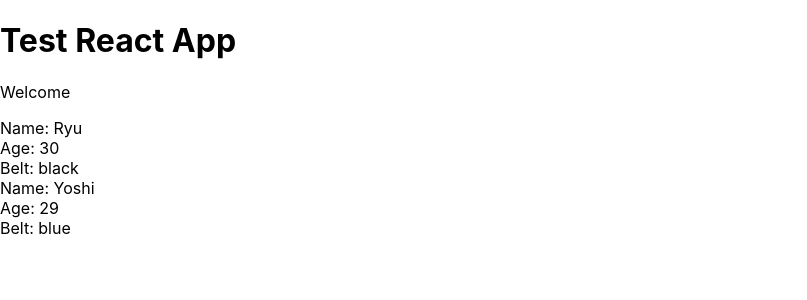
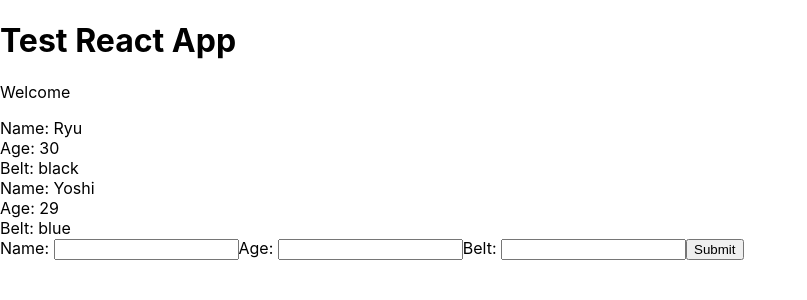
Before and after one commit to mjbenefiel/react-stuff, a React (Create React App) app in the folder react-redux/my-app/: page / in a window 1280 px wide. Shown: the top 300 px of the page, without its empty margins (0-807 px from the left). Built offline with nearby package versions, Linux system fonts and the light colour scheme.

Commit message:
02162019 forms

```diff
--- a/react-redux/my-app/src/App.js
+++ b/react-redux/my-app/src/App.js
@@ -1,5 +1,6 @@
 import React, { Component } from "react";
 import Ninjas from "./ninjas";
+import AddNinja from "./addNinja";
 
 class App extends Component {
   state = {
@@ -15,6 +16,7 @@
         <h1>Test React App</h1>
         <p> Welcome </p>
         <Ninjas ninjas= {this.state.ninjas} />
+        <AddNinja />
       </div>
     );
   }
--- /dev/null
+++ b/react-redux/my-app/src/addNinja.js
@@ -0,0 +1,42 @@
+import React, { Component } from "react";
+
+class AddNinja extends Component {
+    state ={
+        name: null,
+        age: null,
+        belt: null
+    }
+
+handleChange = (e) => {
+    this.setState({
+        [e.target.id]: e.target.value
+    })
+}
+
+handleSubmit = (e) => {
+    e.preventDefault();
+    console.log(this.state);
+}
+
+  render() {
+    return (
+      <div>
+        <form onSubmit={this.handleSubmit}>
+        <label htmlFor="name">Name: </label>
+        <input type="text" id="name" onChange={this.handleChange}/>
+
+        <label htmlFor="age">Age: </label>
+        <input type="text" id="age" onChange={this.handleChange}/>
+
+        <label htmlFor="belt">Belt: </label>
+        <input type="text" id="belt" onChange={this.handleChange}/>
+
+        <button>Submit</button>
+
+        </form>
+      </div>
+    );
+  }
+}
+
+export default AddNinja;
```
